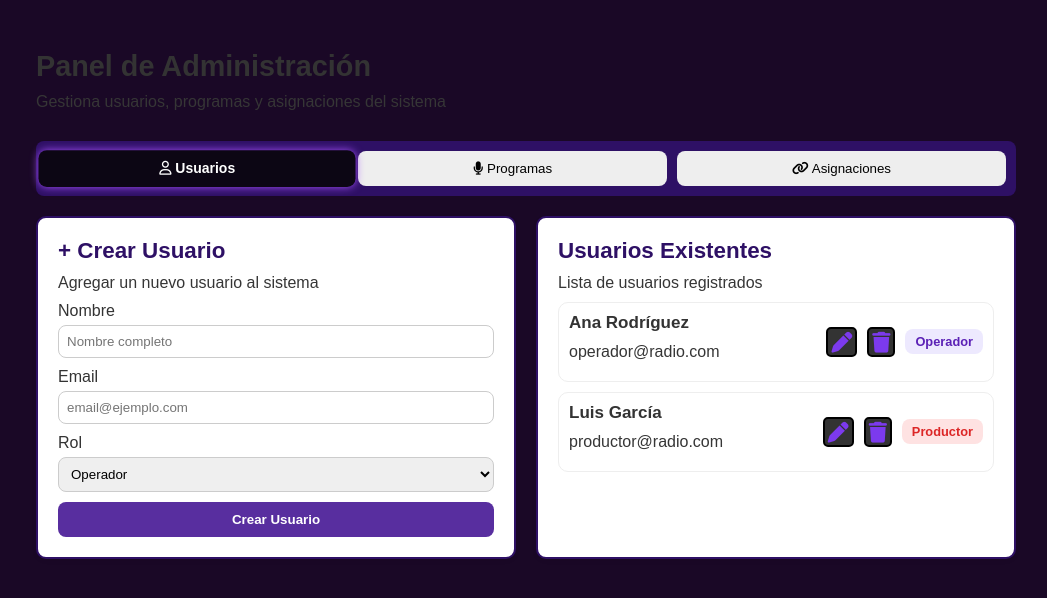
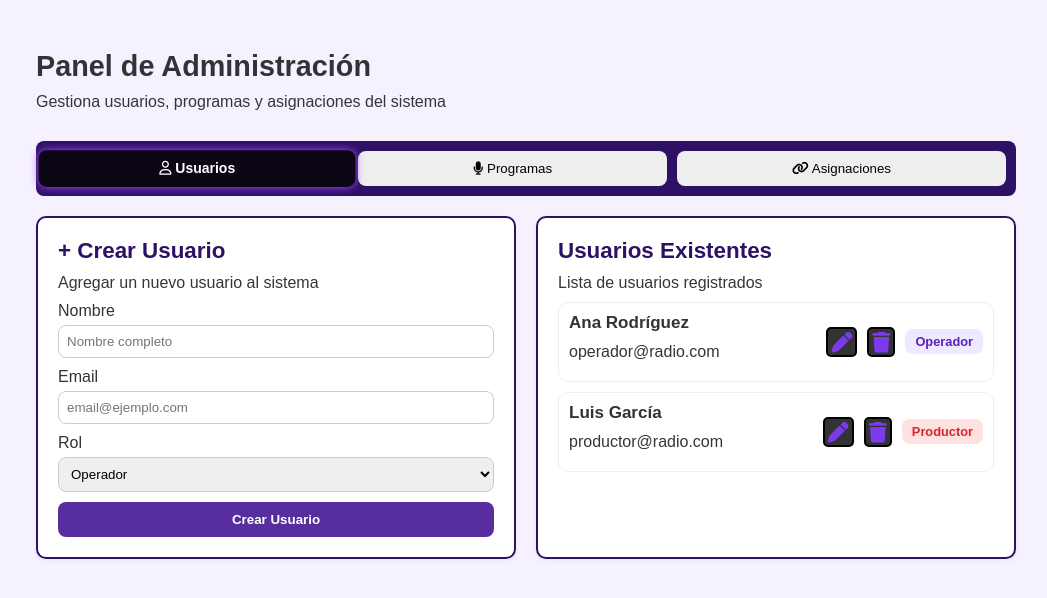
Before and after one commit to kareen67/Botonera, a PHP site: template Botonera/view/pages/jefe/Panel-admin.html in a window 1280 px wide. Shown: the top 598 px of the page, without its empty margins (114-1161 px from the left). Run offline with PHP 8.4, Linux system fonts and the light colour scheme; the template is opened without the code that fills it, so the values that code supplies are empty.

Commit message:
encabezado

```diff
--- a/Botonera/view/css/header.css
+++ b/Botonera/view/css/header.css
@@ -2,7 +2,7 @@
 body {
     margin: 0;
     font-family: "Poppins", sans-serif;
-    background: #f6f5ff;
+    background: #f5f1ff;
 }
 
 /* 🌟 Mini Top Bar */
@@ -91,6 +91,7 @@ body {
     /* evita que se mueva al escalar */
     filter: drop-shadow(5px 5px 10px rgba(221, 183, 13, 0.5));
     overflow: visible;
+    cursor: pointer;
 }
 
 .logo i {
--- a/Botonera/view/css/panel-jefe.css
+++ b/Botonera/view/css/panel-jefe.css
@@ -18,7 +18,7 @@
 }
 
 body {
-    background: var(--fondo);
+    background: #f5f1ff;
     color: #333;
 }
 
--- a/Botonera/view/layouts/header.html
+++ b/Botonera/view/layouts/header.html
@@ -24,7 +24,7 @@
     <!-- Header principal -->
     <header class="topbar">
         <div class="logo">
-            <img src="../img/SonarBo.png" alt="">
+            <img src="../img/SonarBo.png" alt="SonarBo">
             <h1>SonarBo</h1>
         </div>
 
```
Also changed, not shown: Botonera/view/layouts/footer.html (deleted).
